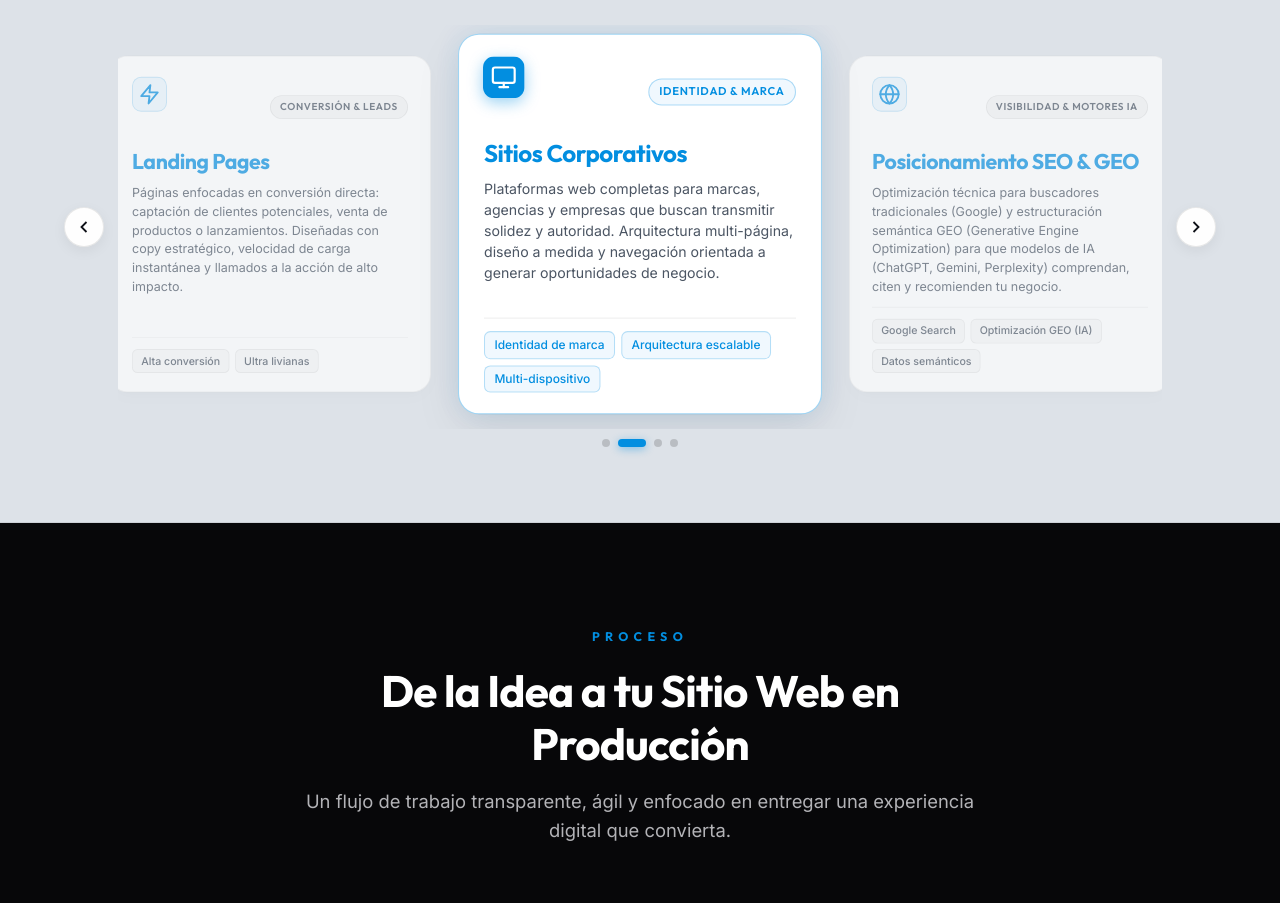
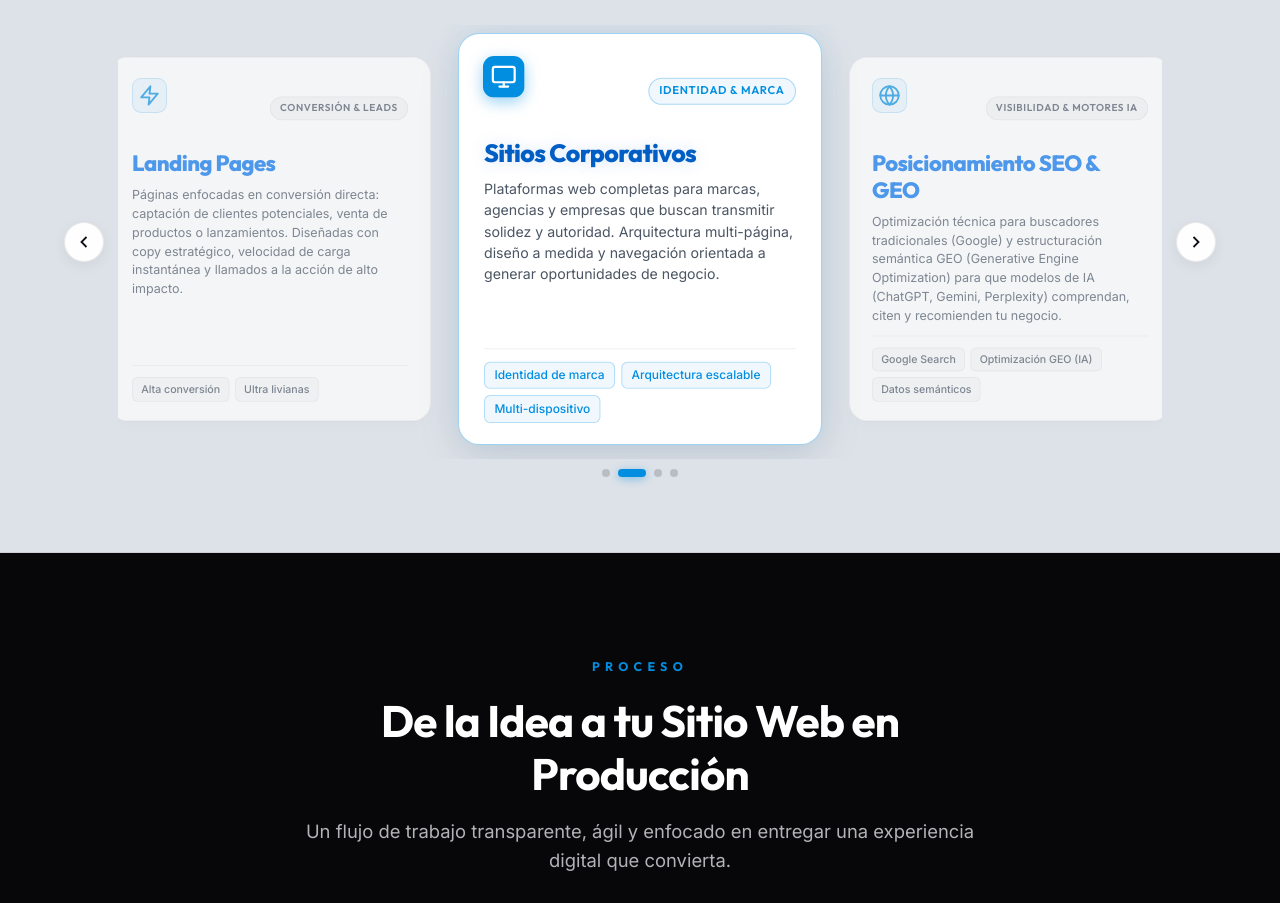
Before and after one commit to Dariobod/ibod_web, a plain HTML site: page sites/index.html in a window 1280 px wide. Shown: the part 4260-5163 px from the top of the page. Drawn offline with Linux system fonts and the light colour scheme.

Commit message:
Aumentar contraste, saturacion y peso visual de titulos en cards de /sites

```diff
--- a/sites/sites.css
+++ b/sites/sites.css
@@ -603,12 +603,19 @@
 
 .service-title {
   font-family: var(--font-display);
-  font-size: 1.45rem;
-  font-weight: 700;
-  color: var(--celeste);
+  font-size: 1.50rem;
+  font-weight: 800;
+  color: #0070eb;
   margin-bottom: 10px;
-  letter-spacing: -0.02em;
+  letter-spacing: -0.025em;
   line-height: 1.2;
+  transition: color 0.3s ease, text-shadow 0.3s ease;
+}
+
+.sites-service-card.active .service-title,
+.sites-service-card:hover .service-title {
+  color: #005ec4;
+  text-shadow: 0 1px 15px rgba(0, 112, 235, 0.18);
 }
 
 .service-desc {
```
